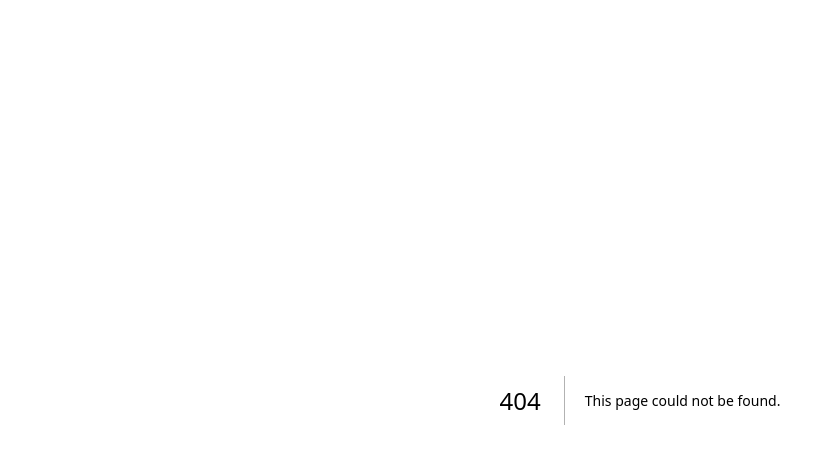
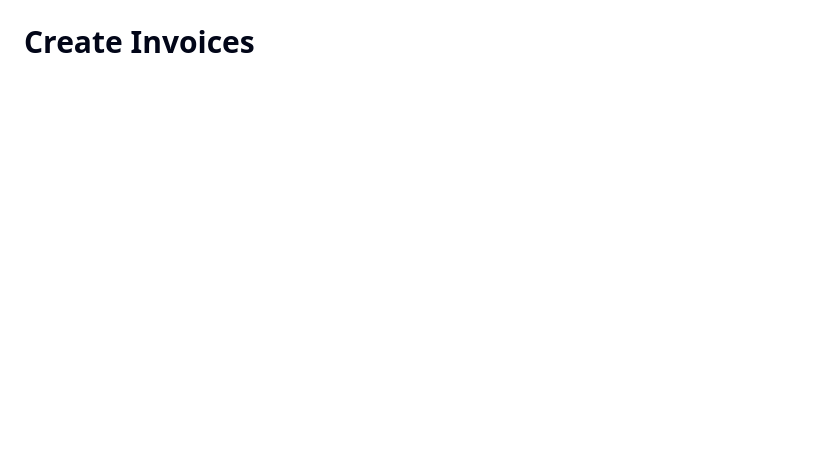
Before and after one commit to nkolonzilucky/my-invoicing-app, a Next.js app: page /invoices/new in a window 1280 px wide. Before the commit this address had no page. Shown: the top 464 px of the page, without its empty margins (0-818 px from the left). Built offline with nearby package versions, Linux system fonts and the light colour scheme.

Commit message:
started the create invoices page

```diff
--- a/app/dashboard/page.tsx
+++ b/app/dashboard/page.tsx
@@ -19,12 +19,12 @@ export default function Dashboard() {
             <div className="flex justify-between">
                 <h1 className="text-3xl font-bold">Invoices</h1>
                 <p>
-                    <Button className='inline-flex gap-2' variant={"ghost"}>
-                        <Link href={"/invoices/new"}>
+                    <Link href={"/invoices/new"}>
+                        <Button className='inline-flex gap-2' variant={"ghost"}>
                             <CirclePlus className='h-4 w-4' />
-                        </Link>
-                        Create Invoice
-                    </Button>
+                            Create Invoice
+                        </Button>
+                    </Link>
                 </p>
             </div>
         <Table>
--- /dev/null
+++ b/app/invoices/new/page.tsx
@@ -0,0 +1,12 @@
+import { Button } from "@/components/ui/button";
+import Link from 'next/link';
+
+export default function Dashboard() {
+    return (
+        <main className="pt-6 pl-6 flex flex-col text-center gap-6 h-screen mx-auto">
+            <div className="flex justify-between">
+                <h1 className="text-3xl font-bold">Create Invoices</h1>
+            </div>
+        </main>
+    );
+}
```
